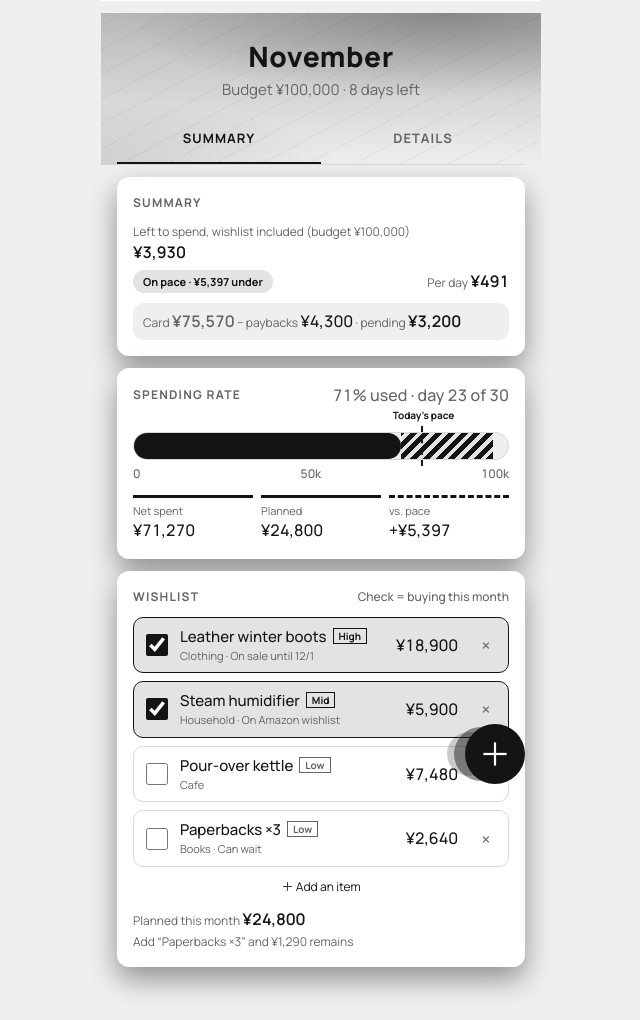
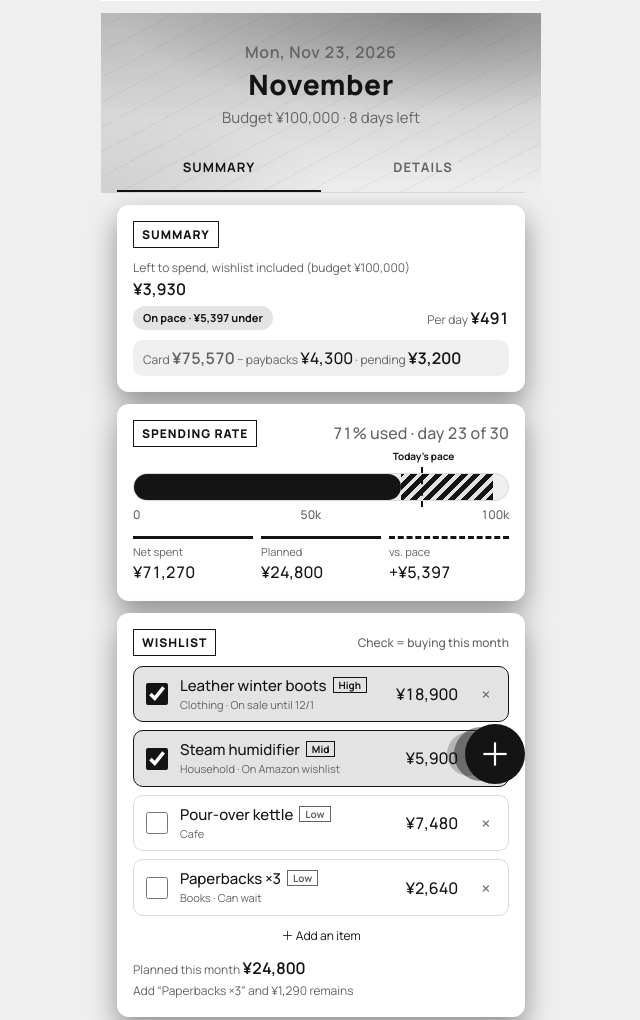
Before and after one commit to samaraizu/myfinance, a website: page app/index.html in a window 1280 px wide. Shown: the top 1020 px of the page, without its empty margins (319-959 px from the left). Drawn offline with Linux system fonts and the light colour scheme.

Commit message:
Design: boxed block titles, today's date in the hero
Co-Authored-By: Claude Opus 5.5 <noreply@anthropic.com>
Claude-Session: https://claude.ai/code/session_01GK8WfcCvQhH8MRLfkYDd5e

```diff
--- a/app/index.html
+++ b/app/index.html
@@ -103,6 +103,8 @@ body::before{content:"";position:fixed;inset:0 0 auto;height:env(safe-area-inset
 .free.num{font-size:16px!important}
 .legend .num,.back-sum .num,.match b{font-size:16px!important}
 .scale.num,.scale.num span{font-size:12px!important;font-weight:500;color:var(--muted)}
+.card h2 .ttl{display:inline-block;color:var(--ink);border:1.5px solid var(--ink);border-radius:0;padding:3px 8px;letter-spacing:.08em;text-transform:uppercase;font-weight:800}
+.night-hero .hero-date{margin:0 0 -8px;color:var(--muted);letter-spacing:.04em}
 /* スタイル切り替え（試作用） */
 .styles{display:flex;gap:6px;overflow-x:auto;scrollbar-width:none;margin:0 -16px;padding:2px 16px}
 .styles::-webkit-scrollbar{display:none}
@@ -359,6 +361,7 @@ body::before{content:"";position:fixed;inset:0 0 auto;height:env(safe-area-inset
   </header>
 
   <div class="night-hero" id="nightHero">
+    <p class="hero-date num" id="heroDate"></p>
     <h2 data-month>November</h2>
     <p>Budget <span data-budget>¥100,000</span> · <span data-daysleft>11</span> days left</p>
     <button class="pillbtn" type="button" id="nightAdd" hidden>＋ Add</button>
@@ -1414,6 +1417,13 @@ function applyStyle(){
   document.querySelector('meta[name="theme-color"]')?.setAttribute("content", isDark() ? st.bgDark : st.bgLight);
 }
 $("nightAdd").addEventListener("click", ()=>toggleMenu(true));
+// ブロック見出しの文字を四角で囲む
+document.querySelectorAll("section.card > h2").forEach(h=>{
+  const t = [...h.childNodes].find(n=>n.nodeType===3 && n.textContent.trim());
+  if (t){ const box = document.createElement("span"); box.className = "ttl"; box.textContent = t.textContent.trim(); h.replaceChild(box, t); }
+});
+// FV の日付
+$("heroDate").textContent = TODAY.toLocaleDateString("en-US", {weekday:"short", year:"numeric", month:"short", day:"numeric"});
 // Summary / Details タブ
 function showTab(tab){
   document.querySelectorAll("section.card[data-tab]").forEach(sec=>sec.hidden = sec.dataset.tab !== tab);
```
Also changed, not shown: ui/prototype.html (+10 -0 lines).
